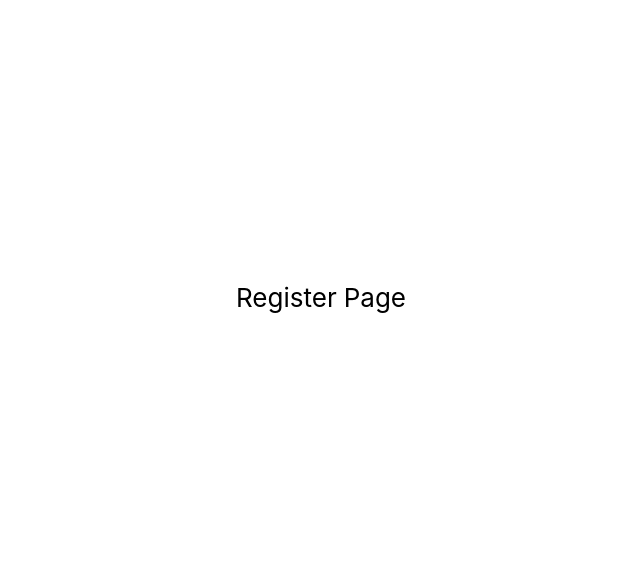
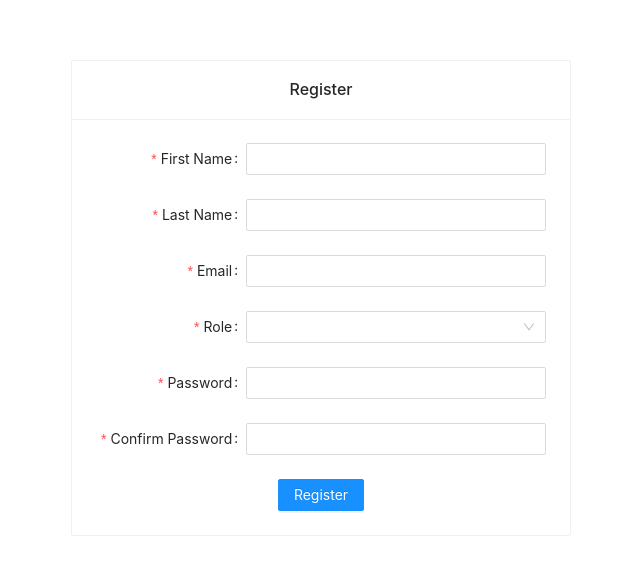
Before and after one commit to techinnovationlabs/movie-ticketing-system-frontend, a React (Create React App) app: page /register in a window 1280 px wide. Shown: the part 102-676 px from the top of the page, without its empty margins (319-959 px from the left). Built offline with nearby package versions, Linux system fonts and the light colour scheme; no server answers.

Commit message:
implemented register flow

```diff
--- a/src/modules/auth/actions.js
+++ b/src/modules/auth/actions.js
@@ -16,6 +16,27 @@ export const login = ({ email, password }) => async (dispatch) => {
             email,
             password,
         })
+        .then((res) => {
+            localStorage.setItem("access_token", res.data.token);
+            dispatch({
+                type: LOGIN_SUCCESS,
+                payload: { user: res.data.user },
+            });
+        })
+        .catch((err) => {
+            dispatch({
+                type: LOGIN_FAIL,
+                payload: {
+                    errorMessage: err.response?.data,
+                },
+            });
+        });
+};
+
+export const register = (values) => async (dispatch) => {
+    dispatch({ type: REQ_START });
+    await axiosRootInstance
+        .post("users/", { ...values })
         .then((res) => {
             localStorage.setItem("access_token", res.data.token);
             dispatch({
--- a/src/modules/auth/login.jsx
+++ b/src/modules/auth/login.jsx
@@ -61,7 +61,7 @@ const Login = (props) => {
 					]}
 					onChange={onChange}
 				>
-					<Input
+					<Input.Password
 						prefix={
 							<LockOutlined className="site-form-item-icon" />
 						}
--- a/src/modules/auth/register.jsx
+++ b/src/modules/auth/register.jsx
@@ -1,7 +1,155 @@
 import React from "react";
+import { Form, Input, Button, Select, Alert, Card } from "antd";
+import { register, clearAuthError } from "./actions";
+import { Redirect } from "react-router-dom";
+import { connect } from "react-redux";
 
 const Register = (props) => {
-	return <div style={{ color: "black" }}>Register Page</div>;
+	const {
+		loading,
+		register,
+		clearAuthError,
+		isAuthenticated,
+		registerError,
+	} = props;
+
+	if (isAuthenticated) {
+		return <Redirect to={"/"} />;
+	}
+
+	const onFinish = (values) => {
+		register(values);
+	};
+
+	return (
+		<>
+			<Card title={<span>Register</span>} style={{ width: 500 }}>
+				<Form
+					labelCol={{ span: 8 }}
+					wrapperCol={{ span: 16 }}
+					layout="horizontal"
+					onFinish={onFinish}
+				>
+					<Form.Item
+						name="firstName"
+						label="First Name"
+						rules={[
+							{
+								required: true,
+								message: "Please enter your name.",
+							},
+						]}
+					>
+						<Input />
+					</Form.Item>
+					<Form.Item
+						name="lastName"
+						label="Last Name"
+						rules={[
+							{
+								required: true,
+								message: "Please enter your name.",
+							},
+						]}
+					>
+						<Input />
+					</Form.Item>
+					<Form.Item
+						name="email"
+						label="Email"
+						rules={[
+							{
+								required: true,
+								message: "Please enter your email.",
+							},
+						]}
+					>
+						<Input />
+					</Form.Item>
+					<Form.Item
+						name="role"
+						label="Role"
+						rules={[
+							{
+								required: true,
+								message: "Please select your role.",
+							},
+						]}
+					>
+						<Select>
+							<Select.Option value="VISITOR">
+								Visitor
+							</Select.Option>
+							<Select.Option value="OWNER">Owner</Select.Option>
+						</Select>
+					</Form.Item>
+					<Form.Item
+						name="password"
+						label="Password"
+						rules={[
+							{
+								required: true,
+								message: "Please enter your password",
+							},
+							{
+								min: 5,
+								message:
+									"Password must be minimum 5 characters.",
+							},
+							,
+						]}
+					>
+						<Input />
+					</Form.Item>
+					<Form.Item
+						name="confirmPassword"
+						label="Confirm Password"
+						dependencies={["password"]}
+						rules={[
+							{
+								required: true,
+								message: "Please enter Confirm Password",
+							},
+							({ getFieldValue }) => ({
+								validator(rule, value) {
+									if (
+										!value ||
+										getFieldValue("password") === value
+									) {
+										return Promise.resolve();
+									}
+									return Promise.reject(
+										"Password does not match!"
+									);
+								},
+							}),
+						]}
+					>
+						<Input />
+					</Form.Item>
+					{registerError ? (
+						<Alert
+							message={registerError}
+							type="error"
+							closable
+							afterClose={clearAuthError}
+						/>
+					) : null}
+					<Button loading={loading} type="primary" htmlType="submit">
+						Register
+					</Button>
+				</Form>
+			</Card>
+		</>
+	);
 };
 
-export default Register;
+const mapStateToProps = ({ authentication }) => ({
+	loading: authentication.loading,
+	isAuthenticated: authentication.isAuthenticated,
+	registerError: authentication.errorMessage,
+});
+
+const mapDispatchToProps = { register, clearAuthError };
+
+export default connect(mapStateToProps, mapDispatchToProps)(Register);
```
